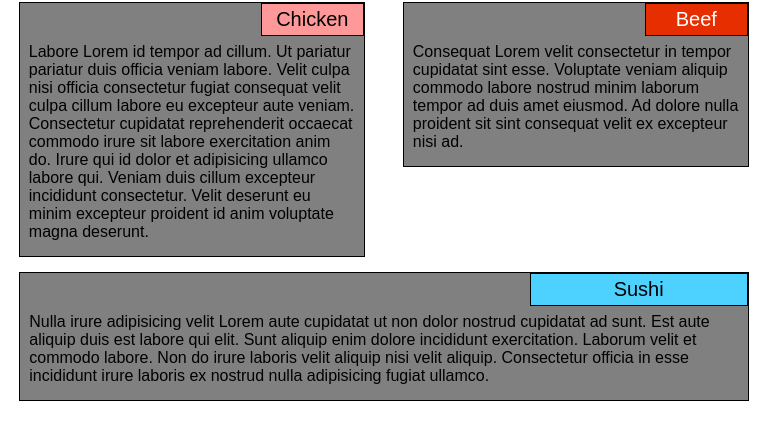
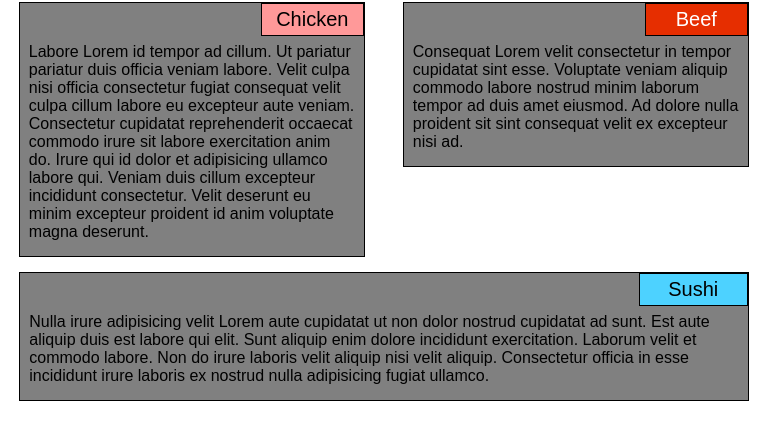
Before and after one commit to GiovanniGo/Coursera, a plain HTML site: page RubyOnRailsWebDevSpecialisation/ResponsiveDesignAssignment/index.html in a window 768 px wide. Shown: the part 113-552 px from the top of the page. Drawn offline with Linux system fonts and the light colour scheme.

Commit message:
Fix sizing third menu header on tablet mode

```diff
--- a/RubyOnRailsWebDevSpecialisation/ResponsiveDesignAssignment/css/styles.css
+++ b/RubyOnRailsWebDevSpecialisation/ResponsiveDesignAssignment/css/styles.css
@@ -63,6 +63,7 @@
     color: black;
     background-color: #4dd2ff
 }
+
 @media (min-width: 992px) {
     .col-md-3 {
         float: left;
@@ -88,6 +89,9 @@
     .thirdMenuBody {
         width: 97.5%;
     }
+    .thirdMenuHeader {
+        width: 15%
+    }
 }
 
 @media (max-width: 767px) {
--- a/RubyOnRailsWebDevSpecialisation/ResponsiveDesignAssignment/index.html
+++ b/RubyOnRailsWebDevSpecialisation/ResponsiveDesignAssignment/index.html
@@ -47,7 +47,7 @@
         <section>
             <div class="col-xs-12 col-sm-12 col-md-3">
                 <div class="menuContent thirdMenuContent">
-                    <p class="menuHeader fish">Sushi</p>
+                    <p class="menuHeader thirdMenuHeader fish">Sushi</p>
                     <p class="menuBody thirdMenuBody">
                         Nulla irure adipisicing velit Lorem aute cupidatat ut non dolor nostrud cupidatat ad sunt. Est aute aliquip duis est labore
                         qui elit. Sunt aliquip enim dolore incididunt exercitation. Laborum velit et commodo labore. Non
```
